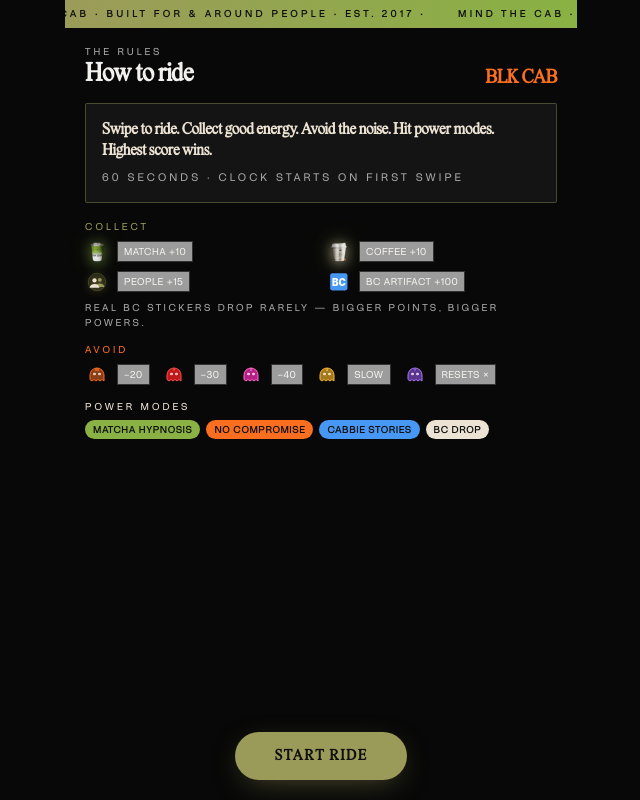
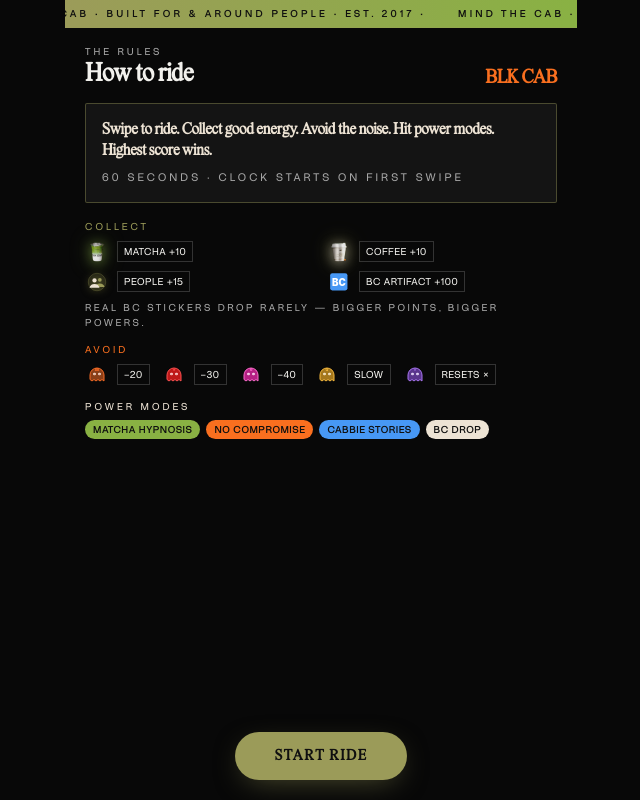
Before and after one commit to hxarahman/blkcab, a React (Vite) app: page /mind-the-cab in a window 1280 px wide. Both pictures are taken after a click on the button "▶ START RIDE". Shown: the whole page, without its empty margins (319-959 px from the left). Built offline with nearby package versions, Linux system fonts and the light colour scheme; the HTML template or start-up script is replaced by a standard one.

Commit message:
Code edited in Lovable Code Editor
Edited UI in Lovable

Co-authored-by: hxarahman <70065374+hxarahman@users.noreply.github.com>

```diff
--- a/src/game/TutorialScreen.tsx
+++ b/src/game/TutorialScreen.tsx
@@ -3,7 +3,7 @@ import { ItemSprite } from "./ItemSprite";
 import { HazardSprite } from "./HazardSprite";
 
 const Chip = ({ children }: { children: React.ReactNode }) => (
-  <span className="inline-flex items-center gap-1 px-1.5 py-0.5 rounded-sm bg-primary/60 border border-border text-[10px] font-mono-brand uppercase tracking-wider whitespace-nowrap">
+  <span className="inline-flex items-center gap-1 px-1.5 py-0.5 rounded-sm bg-dark/60 border border-border text-[10px] font-mono-brand uppercase tracking-wider whitespace-nowrap">
     {children}
   </span>
 );
```
